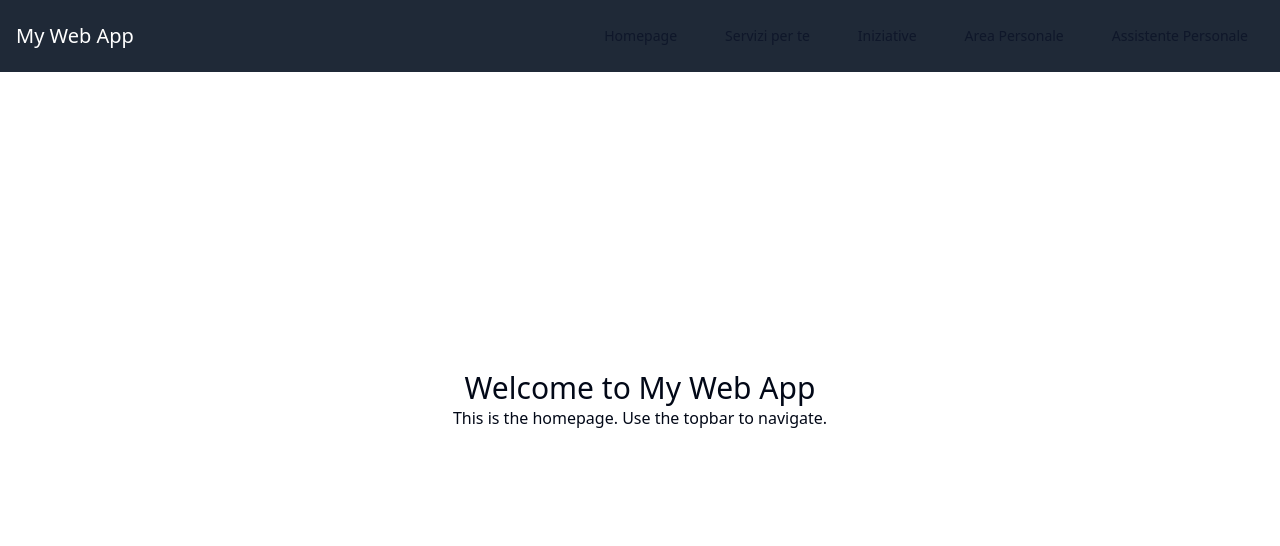
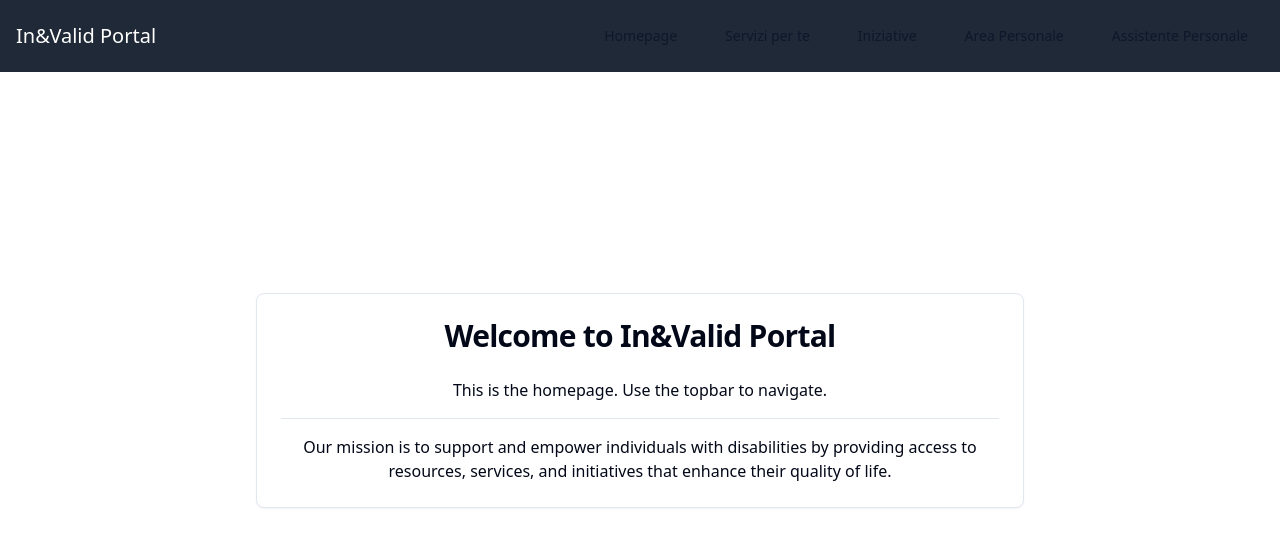
Before and after one commit to GPT-Engineer-App/personal-assistant-hub, a React (Vite) app: page / in a window 1280 px wide. Shown: the top 546 px of the page. Built offline with nearby package versions, Linux system fonts and the light colour scheme.

Commit message:
Improved the UI and graphics of the homepage by enhancing the design, adding a mission statement, and including a relevant graphic.

```diff
--- a/src/pages/Index.jsx
+++ b/src/pages/Index.jsx
@@ -1,12 +1,14 @@
 import React from "react";
 import { Link } from "react-router-dom";
 import { Button } from "@/components/ui/button";
+import { Card, CardContent, CardHeader, CardTitle } from "@/components/ui/card";
+import { Separator } from "@/components/ui/separator";
 
 const Index = () => {
   return (
     <div className="h-screen w-screen flex flex-col">
       <header className="bg-gray-800 text-white p-4 flex justify-between items-center fixed top-0 left-0 right-0 z-50">
-        <h1 className="text-xl">My Web App</h1>
+        <h1 className="text-xl">In&Valid Portal</h1>
         <nav className="space-x-4">
           <Link to="/" className="text-white">
             <Button variant="link">Homepage</Button>
@@ -25,12 +27,22 @@ const Index = () => {
           </Link>
         </nav>
       </header>
-      <main className="flex-grow flex items-center justify-center">
-        <div>
-          <h1 className="text-3xl text-center">Welcome to My Web App</h1>
-          <p className="text-center">
-            This is the homepage. Use the topbar to navigate.
-          </p>
+      <main className="flex-grow flex items-center justify-center p-4">
+        <div className="max-w-3xl w-full">
+          <Card>
+            <CardHeader>
+              <CardTitle className="text-center text-3xl">Welcome to In&Valid Portal</CardTitle>
+            </CardHeader>
+            <CardContent>
+              <p className="text-center mb-4">
+                This is the homepage. Use the topbar to navigate.
+              </p>
+              <Separator className="my-4" />
+              <p className="text-center">
+                Our mission is to support and empower individuals with disabilities by providing access to resources, services, and initiatives that enhance their quality of life.
+              </p>
+            </CardContent>
+          </Card>
         </div>
       </main>
     </div>
```
Also changed, not shown: public/images/homepage-graphic.png (added).
